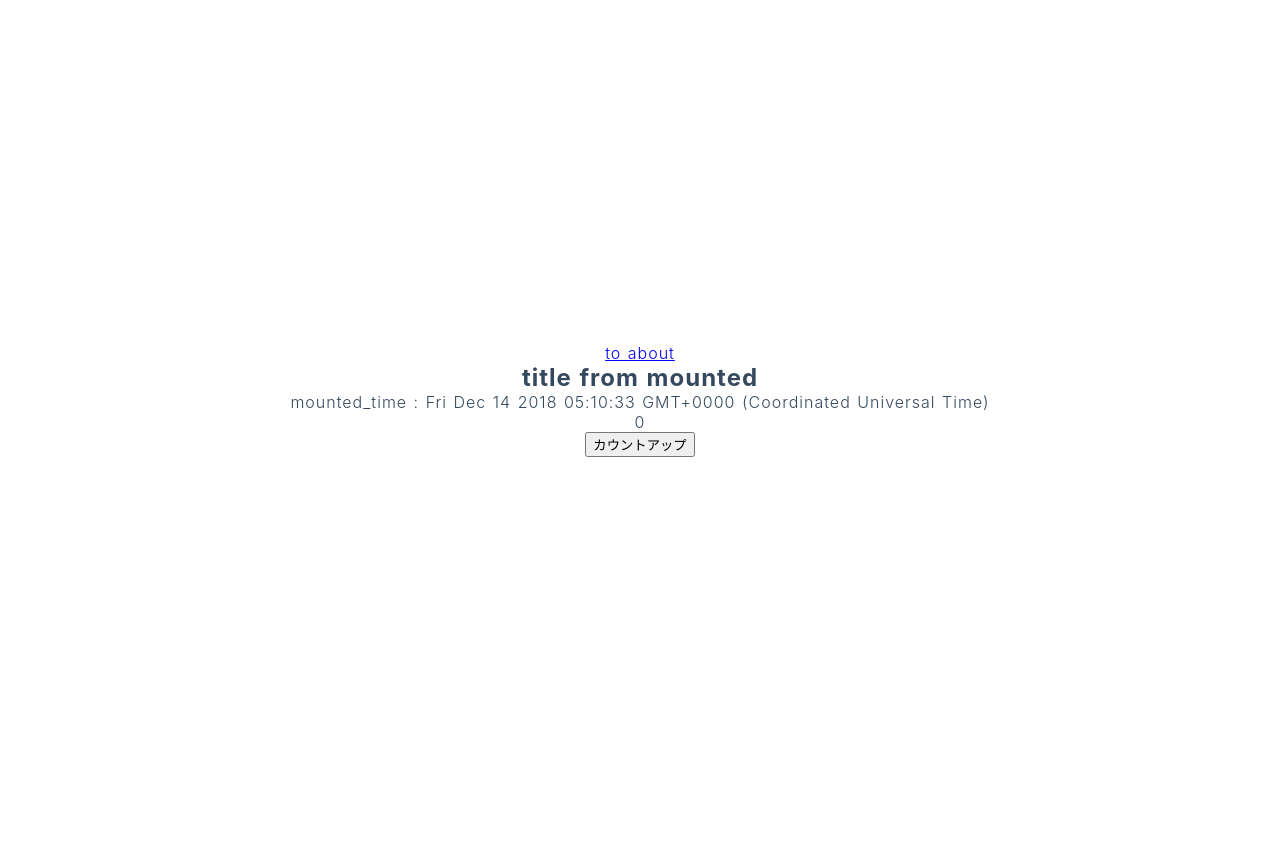
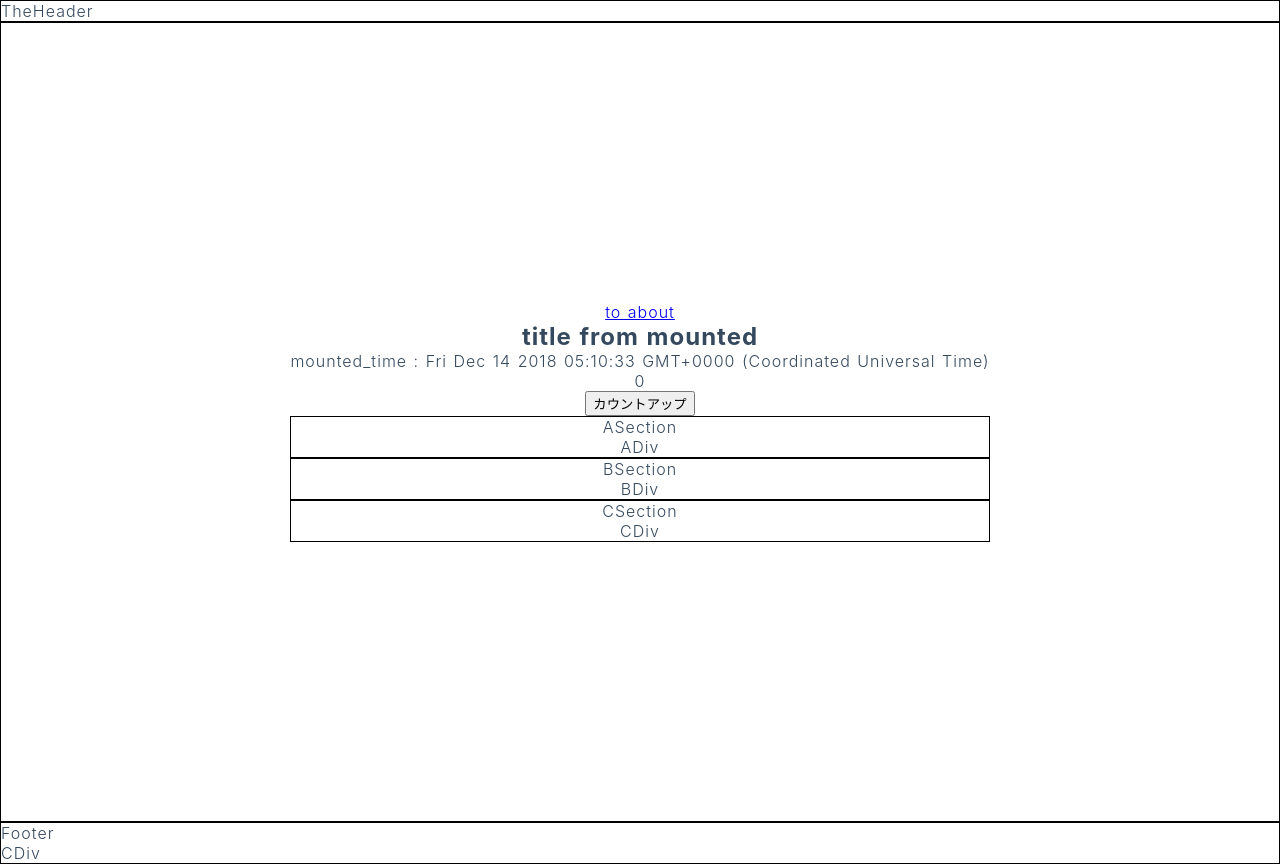
Before and after one commit to omiend/omiend_nuxt_advent_calendar_2018_2, a Nuxt app: page / in a window 1280 px wide. Before the commit the page ends 800 px from the top, so only its background shows below. Built offline with nearby package versions, Linux system fonts and the light colour scheme.

Commit message:
#Nuxt.jsのComponentをどの単位で分けるか悩んだ話 https://omiend.hatenablog.jp/entry/2018/12/27/203359

```diff
--- a/package.json
+++ b/package.json
@@ -5,7 +5,7 @@
   "author": "omiend",
   "private": true,
   "scripts": {
-    "dev": "nuxt --port 3001",
+    "dev": "nuxt --port 3002",
     "build": "nuxt build",
     "start": "nuxt start",
     "generate": "nuxt generate",
@@ -14,7 +14,7 @@
   },
   "dependencies": {
     "cross-env": "^5.2.0",
-    "nuxt": "^2.0.0"
+    "nuxt": "^2.3.4"
   },
   "devDependencies": {
     "nodemon": "^1.11.0"
--- /dev/null
+++ b/src/components/parts/ADiv.vue
@@ -0,0 +1,5 @@
+<template>
+  <div>
+    <p>ADiv</p>
+  </div>
+</template>
--- /dev/null
+++ b/src/components/parts/BDiv.vue
@@ -0,0 +1,5 @@
+<template>
+  <div>
+    <p>BDiv</p>
+  </div>
+</template>
--- /dev/null
+++ b/src/components/parts/CDiv.vue
@@ -0,0 +1,5 @@
+<template>
+  <div>
+    <p>CDiv</p>
+  </div>
+</template>
--- /dev/null
+++ b/src/components/sections/ASection.vue
@@ -0,0 +1,21 @@
+<template>
+  <section>
+    <p>ASection</p>
+    <ADiv/>
+  </section>
+</template>
+
+<script>
+import ADiv from '~/components/parts/ADiv.vue'
+export default {
+  components: {
+    ADiv
+  }
+}
+</script>
+
+<style>
+  section {
+    border: 1px solid #000000;
+  }
+</style>
--- /dev/null
+++ b/src/components/sections/BSection.vue
@@ -0,0 +1,21 @@
+<template>
+  <section>
+    <p>BSection</p>
+    <BDiv/>
+  </section>
+</template>
+
+<script>
+import BDiv from '~/components/parts/BDiv.vue'
+export default {
+  components: {
+    BDiv
+  }
+}
+</script>
+
+<style>
+  section {
+    border: 1px solid #000000;
+  }
+</style>
--- /dev/null
+++ b/src/components/sections/CSection.vue
@@ -0,0 +1,21 @@
+<template>
+  <section>
+    <p>CSection</p>
+    <CDiv/>
+  </section>
+</template>
+
+<script>
+import CDiv from '~/components/parts/CDiv.vue'
+export default {
+  components: {
+    CDiv
+  }
+}
+</script>
+
+<style>
+  section {
+    border: 1px solid #000000;
+  }
+</style>
--- /dev/null
+++ b/src/components/sections/TheFooter.vue
@@ -0,0 +1,21 @@
+<template>
+  <section>
+    <p>Footer</p>
+    <CDiv/>
+  </section>
+</template>
+
+<script>
+import CDiv from '~/components/parts/CDiv.vue'
+export default {
+  components: {
+    CDiv
+  }
+}
+</script>
+
+<style>
+  section {
+    border: 1px solid #000000;
+  }
+</style>
--- /dev/null
+++ b/src/components/sections/TheHeader.vue
@@ -0,0 +1,5 @@
+<template>
+  <section>
+    <p>TheHeader</p>
+  </section>
+</template>
--- a/src/pages/index.vue
+++ b/src/pages/index.vue
@@ -1,4 +1,6 @@
 <template>
+  <div>
+    <TheHeader/>
     <section class="container">
       <div>
         <nuxt-link to="/about">to about</nuxt-link>
@@ -7,12 +9,30 @@
         <p>{{counter}}</p>
         <p>{{click_date}}</p>
         <button @click="increment()">カウントアップ</button>
+        <ASection/>
+        <BSection/>
+        <CSection/>
       </div>
     </section>
+    <TheFooter/>
+  </div>
 </template>
 
 <script>
+import TheHeader from '~/components/sections/TheHeader.vue'
+import TheFooter from '~/components/sections/TheFooter.vue'
+import ASection from '~/components/sections/ASection.vue'
+import BSection from '~/components/sections/BSection.vue'
+import CSection from '~/components/sections/CSection.vue'
+
 export default {
+  components: {
+    TheHeader,
+    TheFooter,
+    ASection,
+    BSection,
+    CSection
+  },
   data () {
     return {
       title: "default from data()",
```
Also changed, not shown: 1 other file (tests, documents, lock files or other folders). Lines whose indentation alone changed are shown as unchanged.
